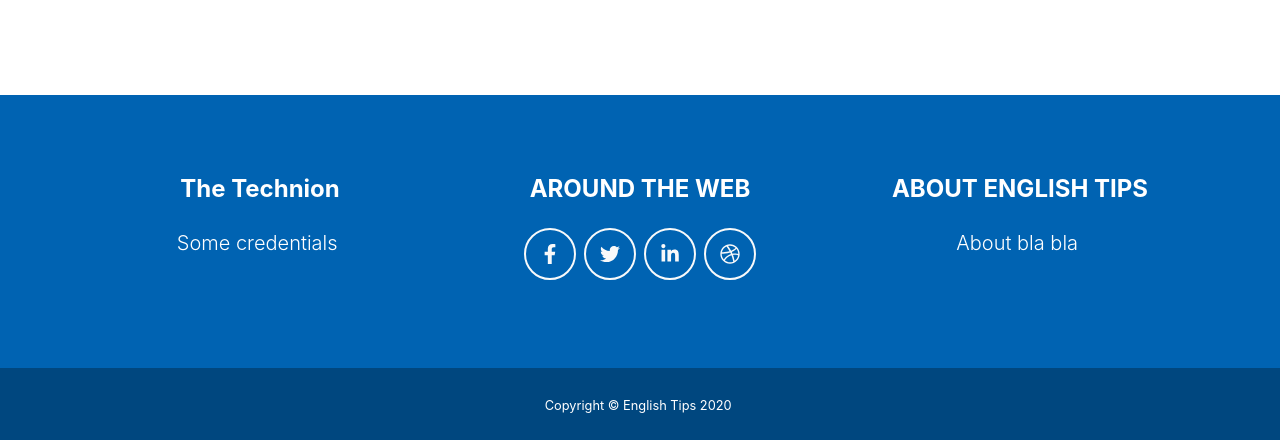
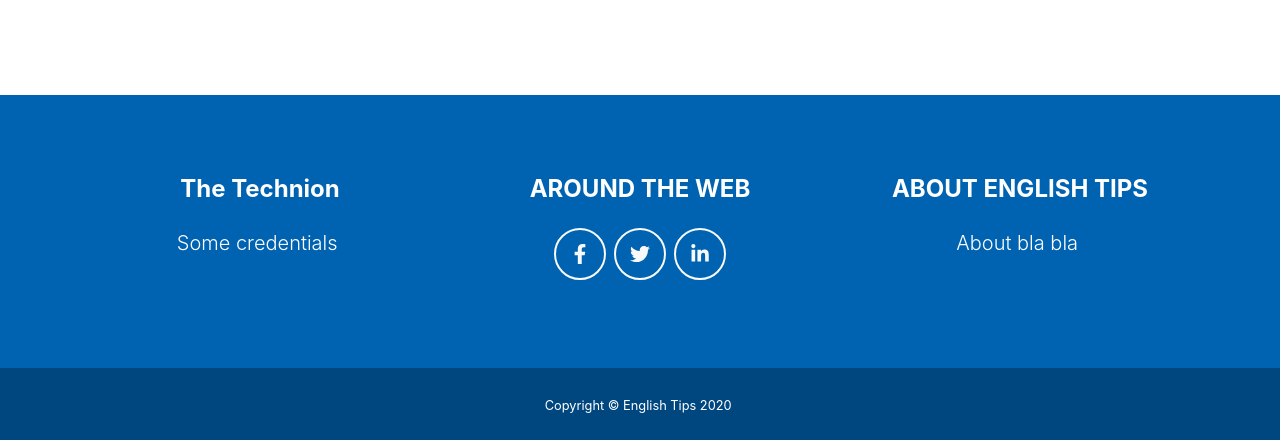
Before and after one commit to DimaBir/englishtips_web_api, a Flask app: page / in a window 1280 px wide. Shown: the part 2421-2861 px from the top of the page. Run offline with Flask 2, Linux system fonts and the light colour scheme; some libraries are stand-ins or nearby versions; some web fonts are replaced.

Commit message:
Updated links in index.html

```diff
--- a/templates/index.html
+++ b/templates/index.html
@@ -324,7 +324,7 @@
                     </div>
                     <!-- Footer Social Icons-->
                     <div class="col-lg-4 mb-5 mb-lg-0">
-                        <h4 class="mb-4">AROUND THE WEB</h4><a class="btn btn-outline-light btn-social mx-1" href="https://www.facebook.com/StartBootstrap"><i class="fab fa-fw fa-facebook-f"></i></a><a class="btn btn-outline-light btn-social mx-1" href="https://www.twitter.com/sbootstrap"><i class="fab fa-fw fa-twitter"></i></a><a class="btn btn-outline-light btn-social mx-1" href="https://www.linkedin.com/in/startbootstrap"><i class="fab fa-fw fa-linkedin-in"></i></a><a class="btn btn-outline-light btn-social mx-1" href="https://www.dribble.com/startbootstrap"><i class="fab fa-fw fa-dribbble"></i></a>
+                        <h4 class="mb-4">AROUND THE WEB</h4><a class="btn btn-outline-light btn-social mx-1" href="#"><i class="fab fa-fw fa-facebook-f"></i></a><a class="btn btn-outline-light btn-social mx-1" href="#"><i class="fab fa-fw fa-twitter"></i></a><a class="btn btn-outline-light btn-social mx-1" href="#"><i class="fab fa-fw fa-linkedin-in"></i></a>
                     </div>
                     <!-- Footer About Text-->
                     <div class="col-lg-4">
```
